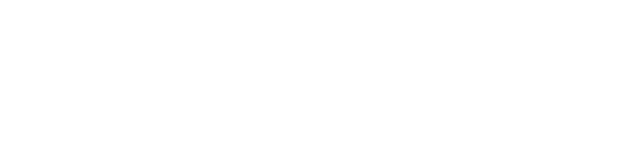
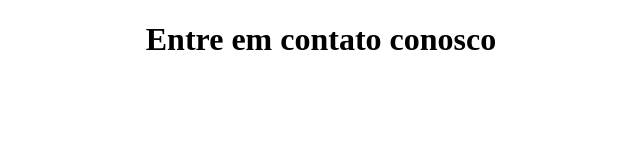
Before and after one commit to Rebehk/Atividade---Semana-6, a plain HTML site: page index.html in a window 1280 px wide. Shown: the whole page, without its empty margins (319-959 px from the left). Drawn offline with Linux system fonts and the light colour scheme.

Commit message:
Adicionando cabeçalho

```diff
--- a/index.html
+++ b/index.html
@@ -5,6 +5,8 @@
     <title>Educação e Tecnologias</title>
 </head>
 <body>
-
+    <div style="text-align:center">
+        <h1>Entre em contato conosco</h1>
+</div>
 </body>
 </html>
```
